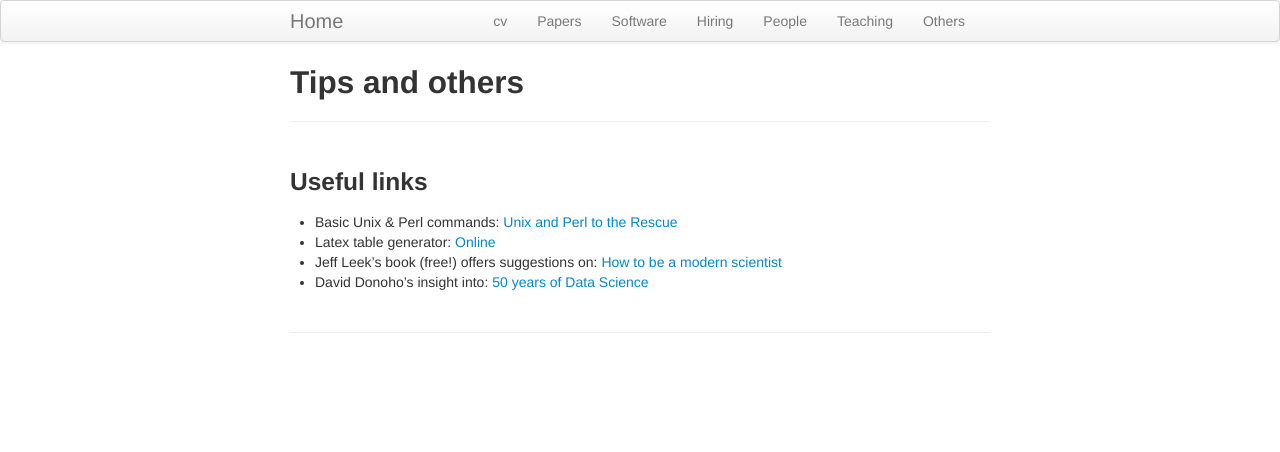
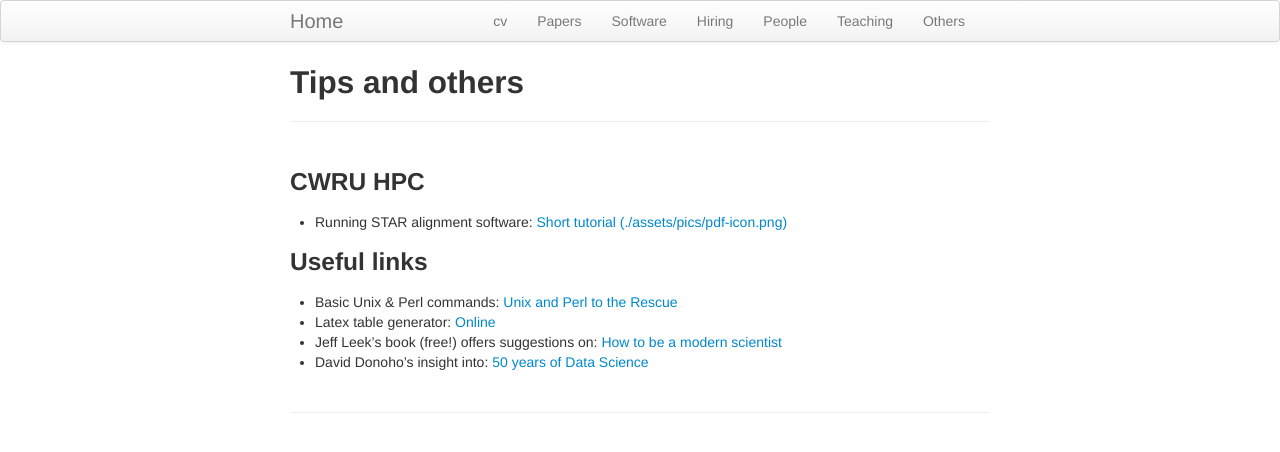
Before and after one commit to haoharryfeng/testpage4, a Jekyll site: the page built from others.md, in a window 1280 px wide. Shown: the top 452 px of the page. Built offline with Jekyll 4.4.1, drawn with Linux system fonts in a browser that asks for light colours.

Commit message:
add STAR

```diff
--- a/others.md
+++ b/others.md
@@ -2,6 +2,11 @@
 layout: page
 title: Tips and others
 ---
+
+### CWRU HPC
+
+- Running STAR alignment software: [Short tutorial (./assets/pics/pdf-icon.png)](STAR_CWRU_HPC.pdf)
+
 
 ### Useful links
 
```
Also changed, not shown: 1 other file.
